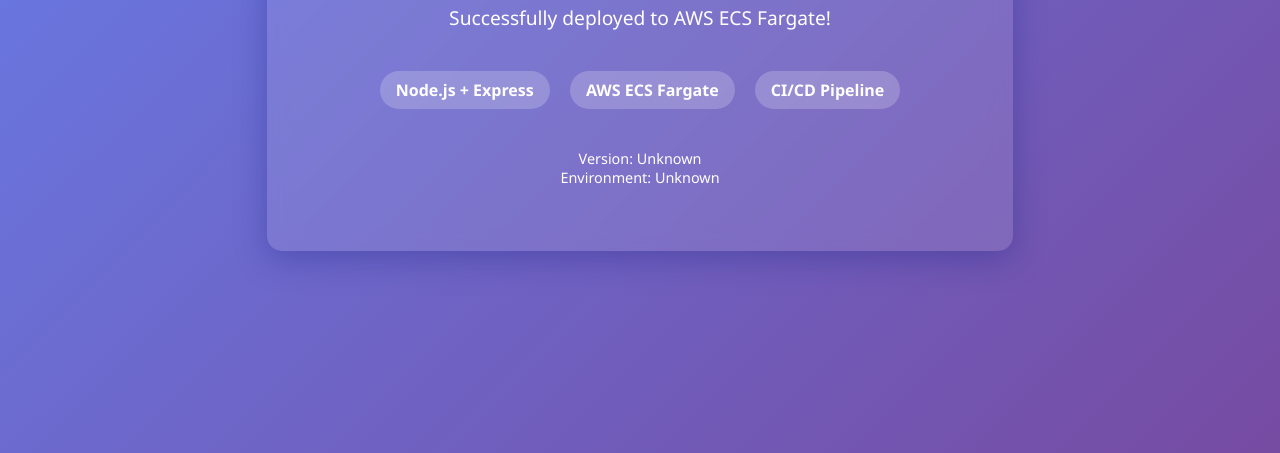
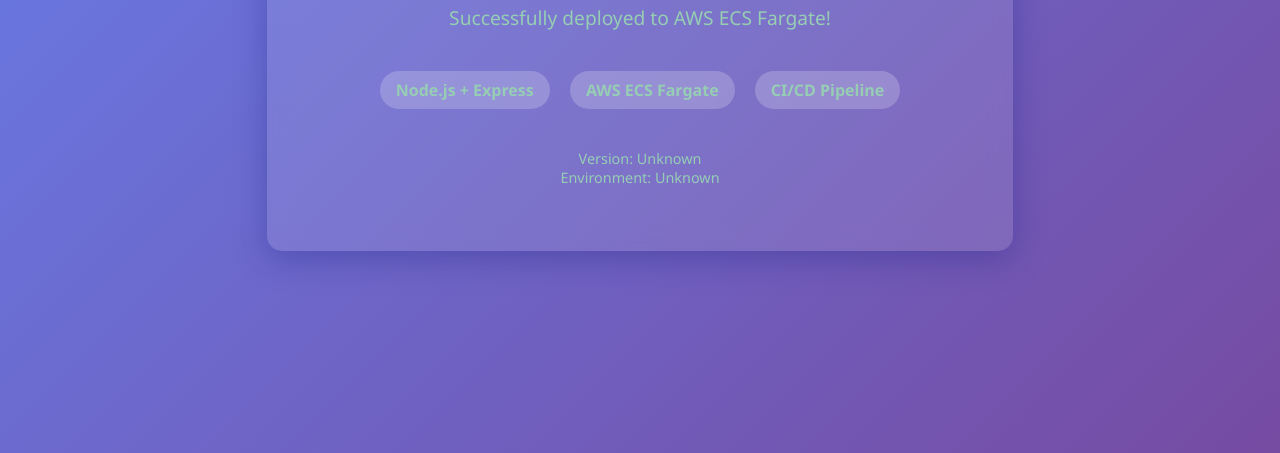
Before and after one commit to indreshkushwaha/nodejs-hello-world-ecs, a website: page app/public/index.html in a window 1280 px wide. Shown: the part 347-800 px from the top of the page. Drawn offline with Linux system fonts and the light colour scheme; no server answers.

Commit message:
Update index.html
changed the color to mint green

```diff
--- a/app/public/index.html
+++ b/app/public/index.html
@@ -8,7 +8,7 @@
         body {
             font-family: 'Segoe UI', Tahoma, Geneva, Verdana, sans-serif;
             background: linear-gradient(135deg, #667eea 0%, #764ba2 100%);
-            color: #ffffff;
+            color: #96CEB4;
             margin: 0;
             padding: 0;
             display: flex;
```
